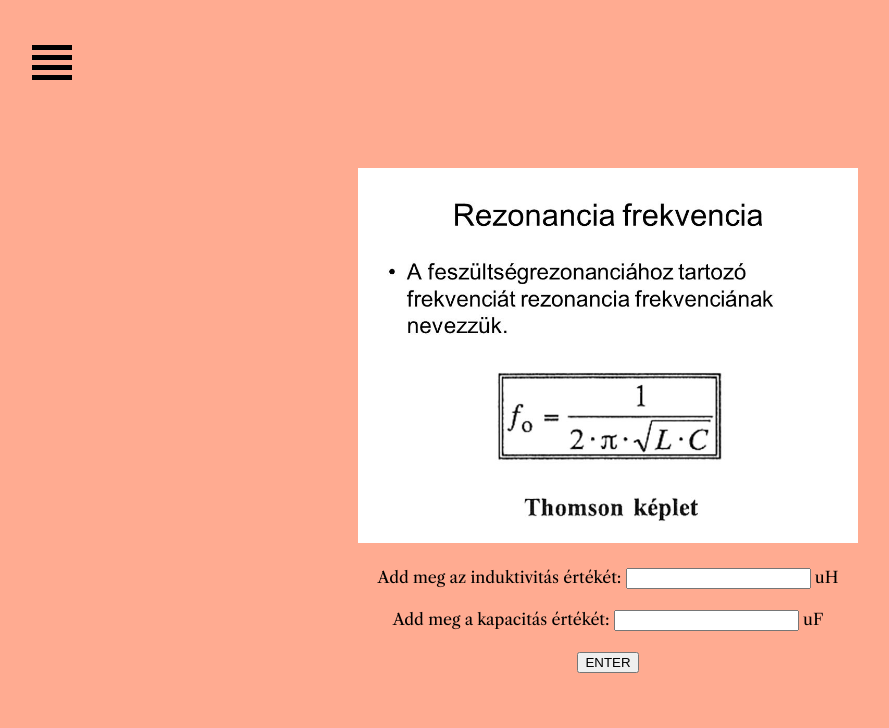
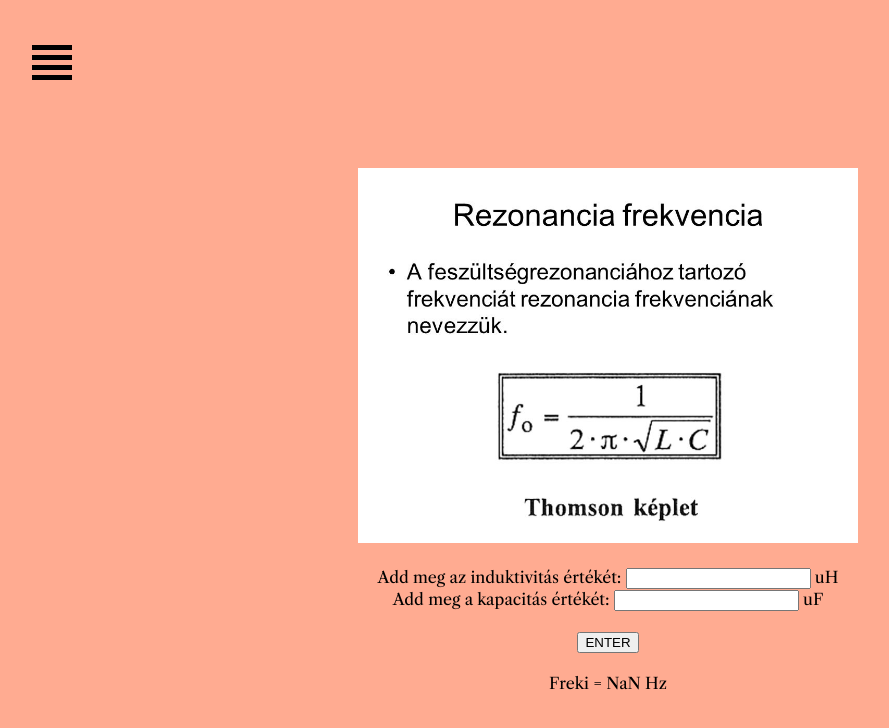
Before and after one commit to VLevente0/portfolio, a plain HTML site: page freki.html in a window 1280 px wide. Both pictures are taken after a click on the button "ENTER". Shown: the whole page, without its empty margins (32-921 px from the left). Drawn offline with nearby package versions, Linux system fonts and the light colour scheme.

Commit message:
Update freki.html

```diff
--- a/freki.html
+++ b/freki.html
@@ -41,18 +41,26 @@
             <br>
             <form action="">
                 <label for="induk">Add meg az induktivitás értékét: </label>
-                <input type="number" name="induk" id="induk"> uH <br><br>
+                <input type="number" name="induk" id="induk"> uH <br>
                 <label for="capac">Add meg a kapacitás értékét: </label>
-                <input type="number" name="capac" id="capac"> uF <br><br>
+                <input type="number" name="capac" id="capac"> uF <br> <br>
                 <input type="button" onclick="szamol()" value="ENTER">
                 <br>
             </form>
-            <script>
-            <h2 id='fo'>Eredmény: </h2>
+            <br>
+            <span>Freki = </span>
+            <span id="fo"> ... </span>
+            <span> Hz</span>
             <script>
                 let freki = 0;
                 function szamol(){
-                    freki = parseInt(induk.value) + parseInt(capac.value) ;
+                    let L = parseInt(induk.value) / 1000000;
+                    let C = parseInt(capac.value) / 1000000;
+                    let freki = L * C ;
+                    freki = Math.sqrt(freki);
+                    freki = 2 * freki;
+                    freki = Math.PI * freki;
+                    freki = 1 / freki;
                     document.getElementById('fo').innerHTML = freki;
 
                     }
```
